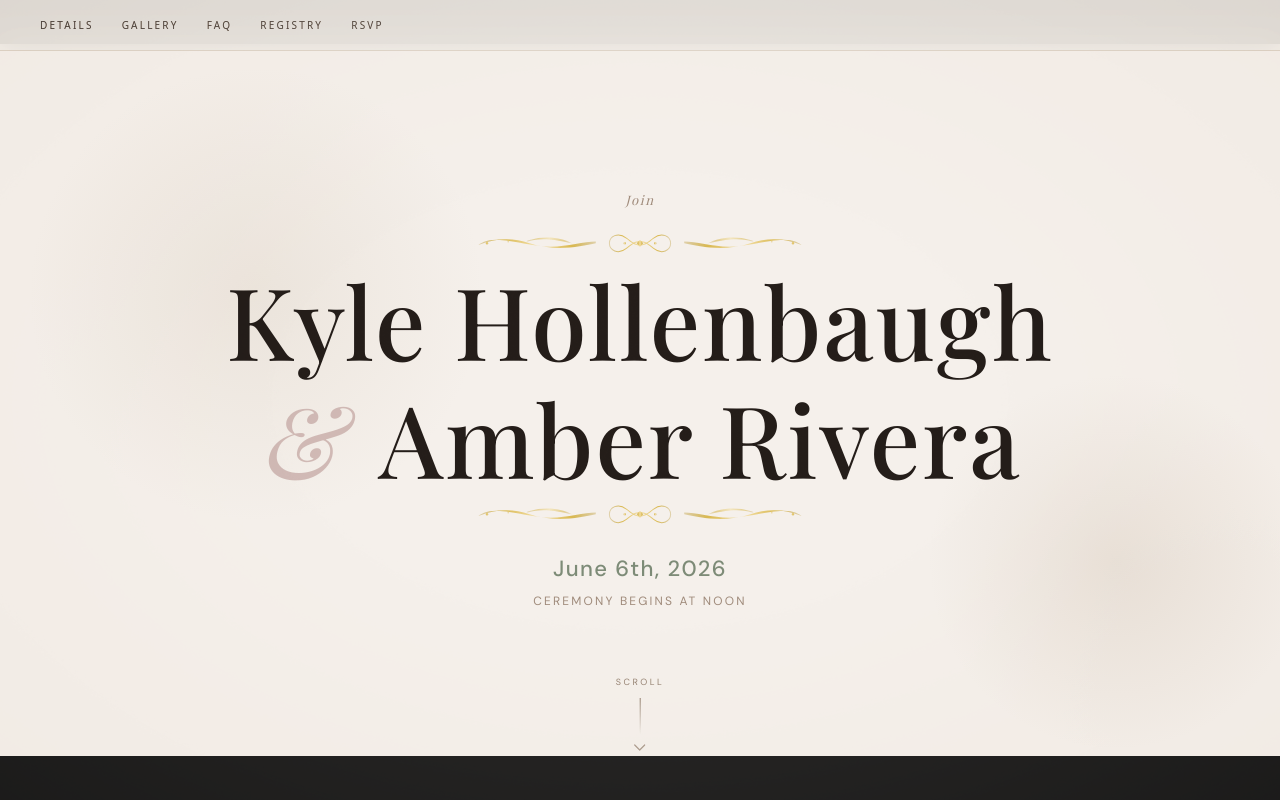
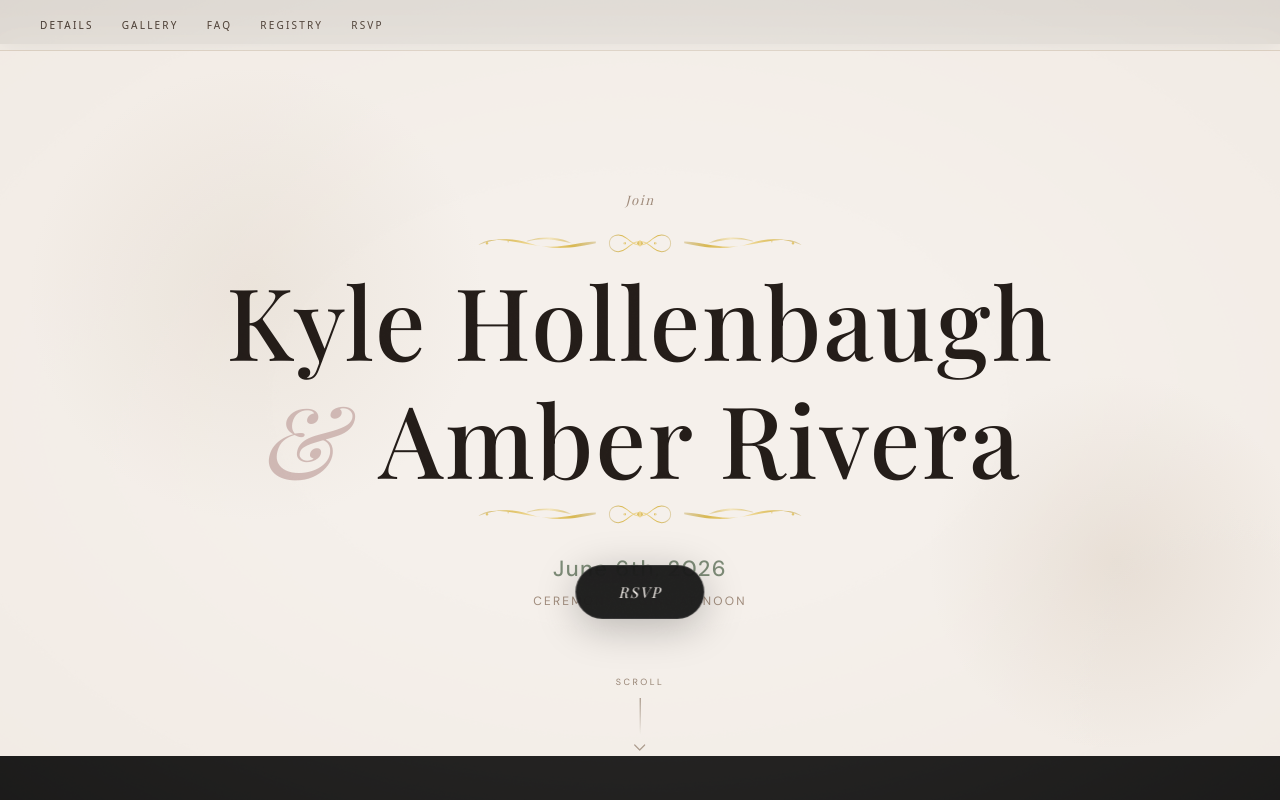
Before and after one commit to CavinKrenik/K-A, a React (Vite) app: page / in a window 1280 px wide. Shown: the top 800 px of the page. Built offline with nearby package versions, Linux system fonts and the light colour scheme; a web font is replaced by a local one.

Commit message:
Reception

```diff
--- a/src/WeddingSite.jsx
+++ b/src/WeddingSite.jsx
@@ -421,11 +421,7 @@ const CSS = `
 
   /* ── Floating RSVP button ── */
   .fab-rsvp {
-    position: fixed;
-    bottom: 24px;
-    left: 50%;
-    transform: translateX(-50%) scale(1);
-    z-index: 300;
+    /* Position handles by the wrapper div now */
     background: rgba(16,16,16,0.92);
     color: #f5f0eb;
     border: 1px solid rgba(255,255,255,0.1);
@@ -446,16 +442,15 @@ const CSS = `
   }
   @media (min-width: 640px) {
     .fab-rsvp {
-      bottom: 32px;
       padding: 16px 42px;
       font-size: 15px;
     }
   }
   .fab-rsvp:hover {
-    transform: translateX(-50%) translateY(-2px) scale(1.04);
+    transform: translateY(-2px) scale(1.04) !important;
     box-shadow: 0 14px 52px rgba(0,0,0,0.32);
   }
-  .fab-rsvp:active { transform: translateX(-50%) translateY(0) scale(0.98); }
+  .fab-rsvp:active { transform: translateY(0) scale(0.98) !important; }
 
   /* ── Glass modal ── */
   .glass-backdrop {
@@ -1560,18 +1555,36 @@ export default function WeddingSite() {
   const [lightboxIndex, setLightboxIndex] = useState(null);
   const [faqRef, faqVisible] = useInView(0.08);
   const footerRef = useRef(null);
-  const [fabHidden, setFabHidden] = useState(false);
-
-  // Hide FAB when footer is in view
+  const rsvpContainerRef = useRef(null);
+  const [fabBottomOffset, setFabBottomOffset] = useState(0);
+
+  // Stop FAB above the footer
   useEffect(() => {
-    const el = footerRef.current;
-    if (!el) return;
-    const obs = new IntersectionObserver(
-      ([e]) => setFabHidden(e.isIntersecting),
-      { threshold: 0.1 }
-    );
-    obs.observe(el);
-    return () => obs.disconnect();
+    const footerEl = footerRef.current;
+    if (!footerEl) return;
+
+    const updateFabPosition = () => {
+      const footerRect = footerEl.getBoundingClientRect();
+      const vh = window.innerHeight;
+
+      // If the top of the footer is above the bottom of the viewport
+      if (footerRect.top < vh) {
+        // Switch to absolute positioning anchored above the footer
+        setFabBottomOffset(vh - footerRect.top);
+      } else {
+        // Keep it fixed at the bottom
+        setFabBottomOffset(0);
+      }
+    };
+
+    window.addEventListener("scroll", updateFabPosition, { passive: true });
+    window.addEventListener("resize", updateFabPosition, { passive: true });
+    updateFabPosition();
+
+    return () => {
+      window.removeEventListener("scroll", updateFabPosition);
+      window.removeEventListener("resize", updateFabPosition);
+    };
   }, []);
 
 
@@ -1896,18 +1909,32 @@ export default function WeddingSite() {
       />
 
       {/* ━━━━━━━━━━━━━━━━━━━━━━━━━━━━━━━━━━━  FLOATING RSVP + MODAL */}
+      <div
+        ref={rsvpContainerRef}
+        style={{
+          position: fabBottomOffset > 0 ? "absolute" : "fixed",
+          bottom: fabBottomOffset > 0 ? `${fabBottomOffset + 24}px` : "24px",
+          left: "50%",
+          transform: "translateX(-50%)",
+          zIndex: 300,
+          transition: fabBottomOffset > 0 ? "none" : "bottom 0.1s linear"
+        }}
+      >
         <button
           className="fab-rsvp"
           onClick={() => setRsvpOpen(true)}
           aria-label="Open RSVP form"
           style={{
-          opacity: fabHidden ? 0 : 1,
-          pointerEvents: fabHidden ? "none" : "auto",
-          transition: "opacity 0.3s ease, transform 320ms cubic-bezier(.2,.8,.2,1), box-shadow 320ms ease",
+            position: "static", // Override the fixed position in CSS
+            transform: "none",  // Override the translateX(-50%) in CSS
+            bottom: "auto",
+            left: "auto",
+            transition: "transform 320ms cubic-bezier(.2,.8,.2,1), box-shadow 320ms ease",
           }}
         >
           RSVP
         </button>
+      </div>
       <RSVPModal open={rsvpOpen} onClose={() => setRsvpOpen(false)} />
 
       {/* ━━━━━━━━━━━━━━━━━━━━━━━━━━━━━━━━━━━  FOOTER */}
```
Lines whose indentation alone changed are shown as unchanged.
